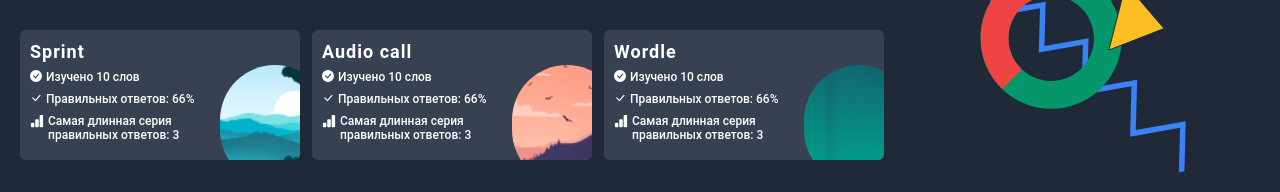
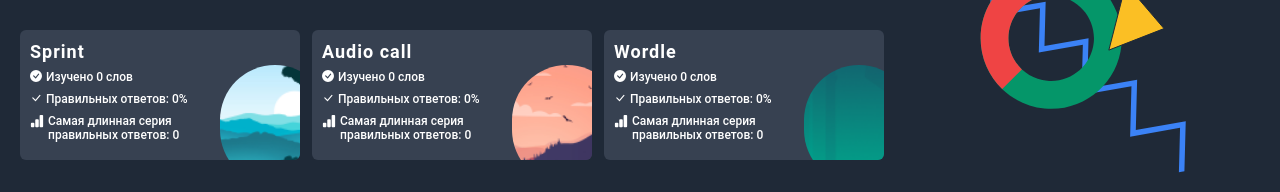
Before and after one commit to Arantiryo/rs-lang, a React (Create React App) app in the folder rs-lang/: page /statistics in a window 1280 px wide. Shown: the part 326-518 px from the top of the page. Built offline with nearby package versions, Linux system fonts and the light colour scheme; no server answers.

Commit message:
feat: display game specific stats

```diff
--- a/rs-lang/src/Containers/Statistics/GameStatsCards/GameStatsCards.tsx
+++ b/rs-lang/src/Containers/Statistics/GameStatsCards/GameStatsCards.tsx
@@ -3,20 +3,29 @@ import {
   GameStatsSprint,
   GameStatsWordle,
 } from "../../../components/GameStatsCard/GameStatsCard";
+import { GameStat } from "../../../interfaces/app";
+import { defaultGameStat } from "../../../utils/Statistics";
 
-export default function GameStatsCards({ className }: { className: string }) {
+type GameStatsCardsProps = {
+  className: string;
+  games: {
+    spirit: GameStat;
+    audiocall: GameStat;
+    wordle: GameStat;
+  };
+};
+
+export default function GameStatsCards({ className, games }: GameStatsCardsProps) {
   return (
-    <div
-      className={`${className} relative flex justify-center md:justify-start gap-3 flex-wrap`}
-    >
+    <div className={`${className} relative flex justify-center md:justify-start gap-3 flex-wrap`}>
       <div className="relative">
-        <GameStatsSprint />
+        <GameStatsSprint stats={games.spirit || defaultGameStat} />
       </div>
       <div className="relative">
-        <GameStatsAudioCall />
+        <GameStatsAudioCall stats={games.audiocall || defaultGameStat} />
       </div>
       <div className="relative">
-        <GameStatsWordle />
+        <GameStatsWordle stats={games.wordle || defaultGameStat} />
       </div>
     </div>
   );
--- a/rs-lang/src/Containers/Statistics/Statistics.tsx
+++ b/rs-lang/src/Containers/Statistics/Statistics.tsx
@@ -7,7 +7,8 @@ import AllTimeStats from "./AllTimeStats/AllTimeStats";
 import { useEffect, useState } from "react";
 import { useAppSelector } from "../../app/hooks";
 import { getUserStat } from "../../utils/WebClients";
-import { UserStats } from "../../interfaces/app";
+import { GameStat, UserStats } from "../../interfaces/app";
+import { defaultGameStat } from "../../utils/Statistics";
 
 export default function Statistics() {
   const userInfo = useAppSelector((state) => state.loginReducer);
@@ -24,6 +25,12 @@ export default function Statistics() {
 
   console.log(statistics);
 
+  const defaultGames = {
+    spirit: defaultGameStat,
+    audiocall: defaultGameStat,
+    wordle: defaultGameStat,
+  };
+
   return (
     <div className="h-screen flex flex-col">
       <div className="bg-gray-800 w-full">
@@ -39,7 +46,10 @@ export default function Statistics() {
             totalWordsLearned={statistics?.learnedWords || 0}
             totalRightAnswersPercent={statistics?.optional.totalCorrectAnswersPercent || 0}
           />
-          <GameStatsCards className="pt-[40px] mb-[40px]" />
+          <GameStatsCards
+            className="pt-[40px] mb-[40px]"
+            games={statistics?.optional.games || defaultGames}
+          />
           <p className="text-base text-indigo-400">Статистика за все время</p>
           <AllTimeStats />
         </Main>
--- a/rs-lang/src/components/GameStatsCard/GameStatsCard.tsx
+++ b/rs-lang/src/components/GameStatsCard/GameStatsCard.tsx
@@ -1,27 +1,16 @@
 import imgSprint from "../../assets/images/card__sprint.png";
 import imgAudioCall from "../../assets/images/card__audio-call.png";
 import imgWordle from "../../assets/images/card__wordle.png";
-import {
-  BsCheckCircleFill,
-  BsCheckLg,
-  BsFillBarChartFill,
-} from "react-icons/bs";
+import { BsCheckCircleFill, BsCheckLg, BsFillBarChartFill } from "react-icons/bs";
+import { GameStat } from "../../interfaces/app";
 
 type GameProps = {
   name: string;
-  learntWords: number;
-  correctAnswersPrc: number;
-  longestStreak: number;
   picture: string;
+  stats: GameStat;
 };
 
-export function GameStatsCard({
-  name,
-  learntWords,
-  correctAnswersPrc,
-  longestStreak,
-  picture,
-}: GameProps) {
+export function GameStatsCard({ name, picture, stats }: GameProps) {
   return (
     <div
       className={`relative flex items-center justify-start max-w-[280px] max-h-[130px]
@@ -29,19 +18,17 @@ export function GameStatsCard({
       `}
     >
       <div className={`overflow-hidden min-w-[170px] sm:h-full`}>
-        <h4
-          className={`text-white font-semibold tracking-[1px] text-[18px] leading-[21px] mb-2`}
-        >
+        <h4 className={`text-white font-semibold tracking-[1px] text-[18px] leading-[21px] mb-2`}>
           {name}
         </h4>
         <p className={`text-white font-medium text-[12px] leading-[14px] mb-2`}>
           <span className="flex gap-1">
-            <BsCheckCircleFill /> {`Изучено ${learntWords} слов`}
+            <BsCheckCircleFill /> {`Изучено ${stats.learnedWords} слов`}
           </span>
         </p>
         <p className={`text-white font-medium text-[12px] leading-[14px] mb-2`}>
           <span className="flex gap-1">
-            <BsCheckLg /> {`Правильных ответов: ${correctAnswersPrc}%`}
+            <BsCheckLg /> {`Правильных ответов: ${stats.correctAnswersPercent}%`}
           </span>
         </p>
         <p className={`text-white font-medium text-[12px] leading-[14px] mb-2`}>
@@ -49,7 +36,7 @@ export function GameStatsCard({
             <span className="text-[14px]">
               <BsFillBarChartFill />
             </span>{" "}
-            {`Самая длинная серия правильных ответов: ${longestStreak}`}
+            {`Самая длинная серия правильных ответов: ${stats.longestStreak}`}
           </span>
         </p>
       </div>
@@ -62,36 +49,12 @@ export function GameStatsCard({
   );
 }
 
-export function GameStatsSprint() {
-  return (
-    <GameStatsCard
-      name="Sprint"
-      learntWords={10}
-      correctAnswersPrc={66}
-      longestStreak={3}
-      picture={imgSprint}
-    />
-  );
+export function GameStatsSprint({ stats }: { stats: GameStat }) {
+  return <GameStatsCard name="Sprint" picture={imgSprint} stats={stats} />;
 }
-export function GameStatsAudioCall() {
-  return (
-    <GameStatsCard
-      name="Audio call"
-      learntWords={10}
-      correctAnswersPrc={66}
-      longestStreak={3}
-      picture={imgAudioCall}
-    />
-  );
+export function GameStatsAudioCall({ stats }: { stats: GameStat }) {
+  return <GameStatsCard name="Audio call" picture={imgAudioCall} stats={stats} />;
 }
-export function GameStatsWordle() {
-  return (
-    <GameStatsCard
-      name="Wordle"
-      learntWords={10}
-      correctAnswersPrc={66}
-      longestStreak={3}
-      picture={imgWordle}
-    />
-  );
+export function GameStatsWordle({ stats }: { stats: GameStat }) {
+  return <GameStatsCard name="Wordle" picture={imgWordle} stats={stats} />;
 }
```
